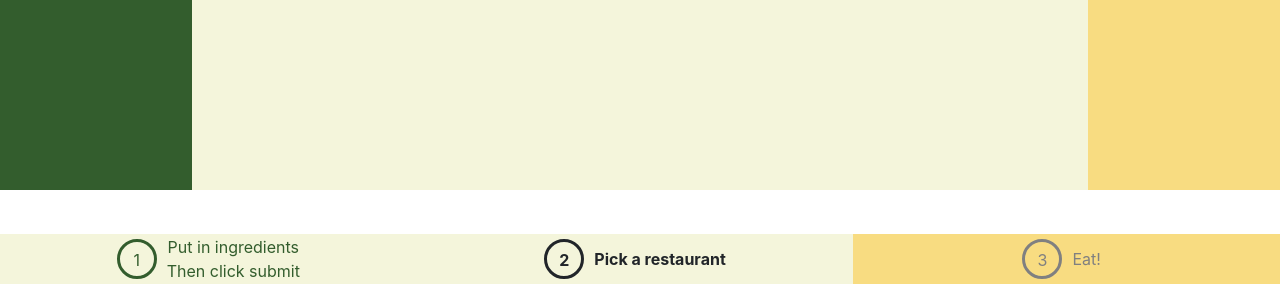
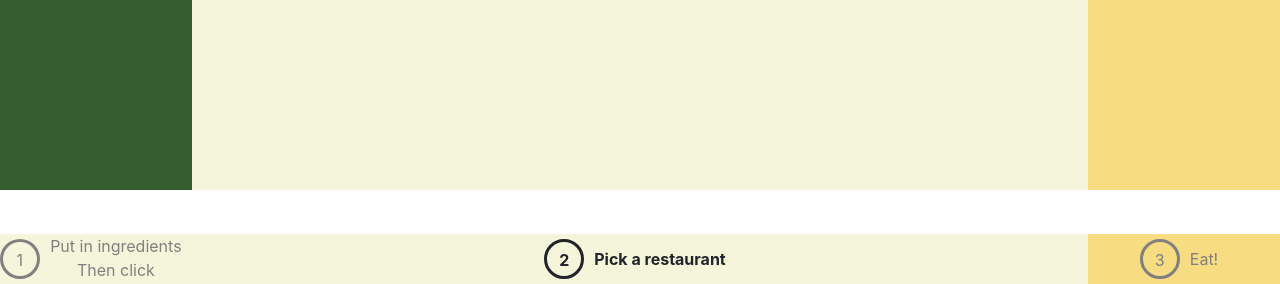
Before and after one commit to YektaDemirci/foodHunter, a plain HTML site: page main.html in a window 1280 px wide. Both pictures are taken after typing "Sample" into the empty fields and a click on the button "Submit". Shown: the part 516-800 px from the top of the page. Drawn offline with nearby package versions, Linux system fonts and the light colour scheme.

Commit message:
Updated footer steps to match sliding panel widths

```diff
--- a/index.js
+++ b/index.js
@@ -6,17 +6,17 @@ function updateFooter(activeStepID, activeBox) {
       if(step < activeStepID){
         let stepNode = document.querySelectorAll("."+step);
         stepNode[0].className = "box doneBox "+step;
-        stepNode[1].className = "col-md done-step "+step;
+        stepNode[1].className = "done-step "+step;
       }
       else if (step == activeStepID){
         let stepNode = document.querySelectorAll("."+step);
         stepNode[0].className = "box activeBox "+step;
-        stepNode[1].className = "col-md current-step "+step;
+        stepNode[1].className = "current-step "+step;
       }
       else {
           let stepNode = document.querySelectorAll("."+step);
           stepNode[0].className = "box undoneBox "+step;
-          stepNode[1].className = "col-md undone-step "+step;
+          stepNode[1].className = "undone-step "+step;
       }
     })
   }
--- a/main.html
+++ b/main.html
@@ -118,13 +118,13 @@
     <div class="page-footer text-center fixed-bottom">
       <!-- Footer -->
       <div class="container-fluid row m-0 p-0">
-        <div class = "col-md current-step step1" id="footer-step1">
+        <div class = "current-step step1" id="footer-step1">
           <p class='circle'>1</p><p>Put in ingredients <br>Then click submit </p>
         </div>
-        <div class = "col-md undone-step step2" id="footer-step2">
+        <div class = "undone-step step2" id="footer-step2">
           <p class="circle">2</p><p> Pick a restaurant</p>
         </div>
-        <div class = "col-md undone-step step3" id="footer-step3">
+        <div class = "undone-step step3" id="footer-step3">
           <p class = 'circle'>3</p><p> Eat!</p>
         </div>
       </div>
--- a/styles.css
+++ b/styles.css
@@ -69,11 +69,16 @@
   --footer-active-text-color: darkgreen;
   --footer-undone-text-color:gray;
   --footer-done-text-color:white;
+
   --footer-height: 50px;
+
+  --footer-active-width:70%;
+  --footer-undone-width:15%;
+  --footer-done-width:15%;
 }
 
 .undone-step, .done-step, .current-step{
-  display:inline-flex;
+  display:flex;
   flex-direction:row;
   justify-content:center;
   align-content:center;
@@ -83,17 +88,20 @@
 
 .undone-step{
   background-color: var(--footer-undone-color);
-  color: gray;
+  color: var(--footer-undone-text-color);
+  width:var(--footer-undone-width);
 }
 
 .done-step{
   background-color: var(--footer-active-color);
-  color: #335d2d;
+  color: var(--footer-undone-text-color);
+  width:var(--footer-done-width);
 }
 
 .current-step{
   background-color: var(--footer-active-color);
   font-weight: bold;
+  width:var(--footer-active-width);
 }
 
 .done-step p, .undone-step p, .current-step p{
```
